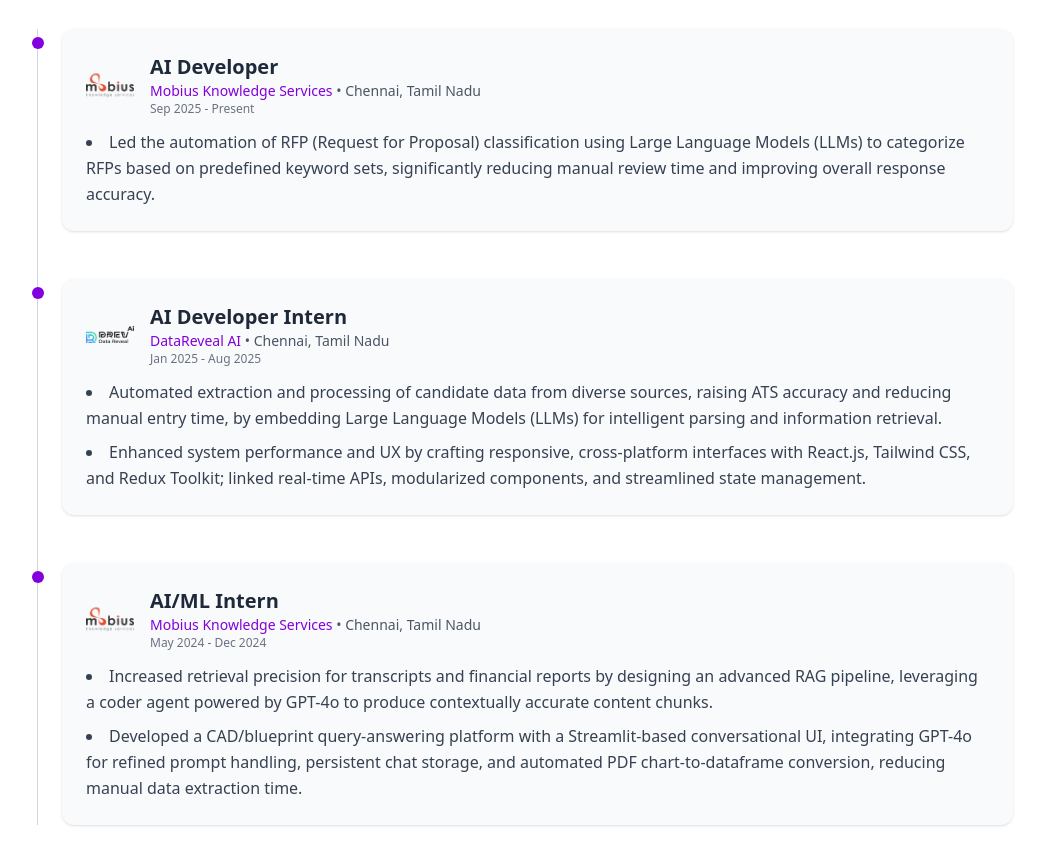
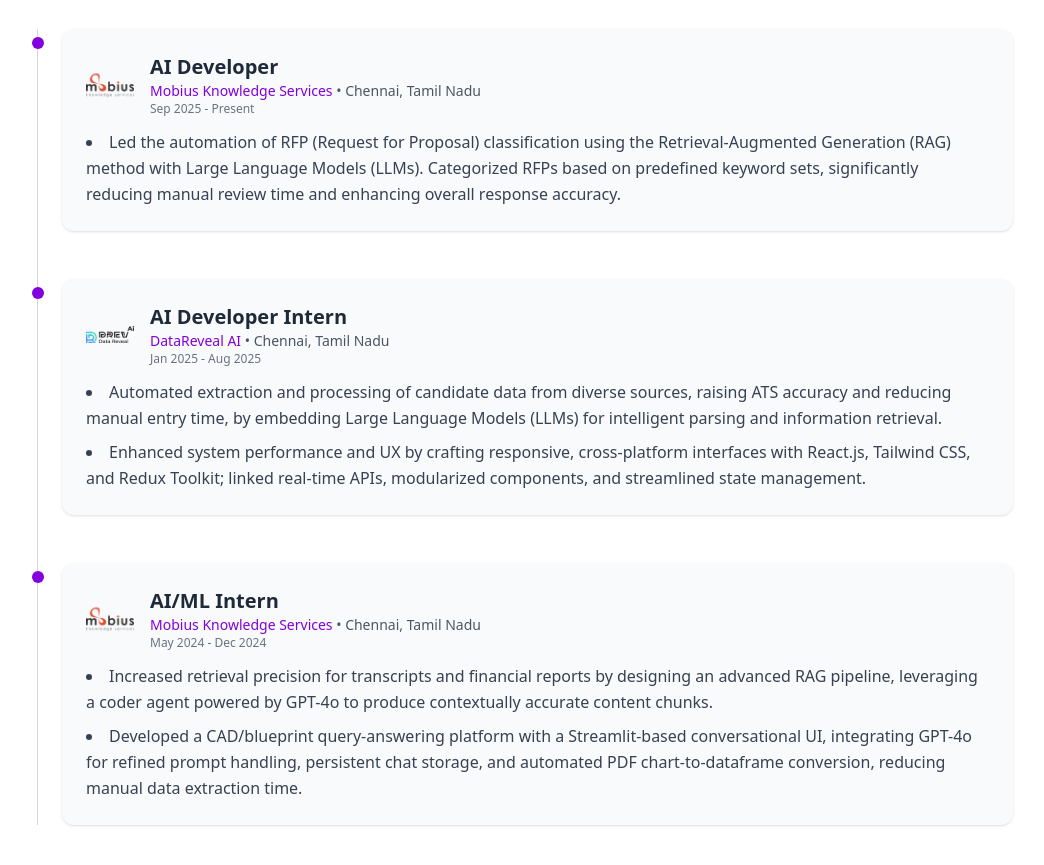
Before and after one commit to harsha-2703/harsha-2703.github.io, a React (Vite) app: page / in a window 1280 px wide. Shown: the part 1720-2585 px from the top of the page, without its empty margins (115-1159 px from the left). Built offline with nearby package versions, Linux system fonts and the light colour scheme.

Commit message:
Update the experience section for full time work

```diff
--- a/src/components/Experience.jsx
+++ b/src/components/Experience.jsx
@@ -9,7 +9,7 @@ function Experience() {
       duration: "Sep 2025 - Present",
       logo: "/images/mobius-logo.png",
       points: [
-        "Led the automation of RFP (Request for Proposal) classification using Large Language Models (LLMs) to categorize RFPs based on predefined keyword sets, significantly reducing manual review time and improving overall response accuracy.",
+        "Led the automation of RFP (Request for Proposal) classification using the Retrieval-Augmented Generation (RAG) method with Large Language Models (LLMs). Categorized RFPs based on predefined keyword sets, significantly reducing manual review time and enhancing overall response accuracy.",
       ],
     },
     {
```
